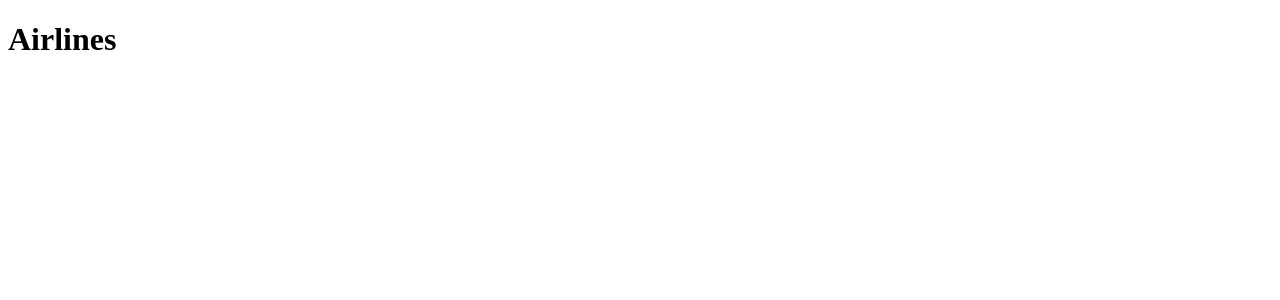
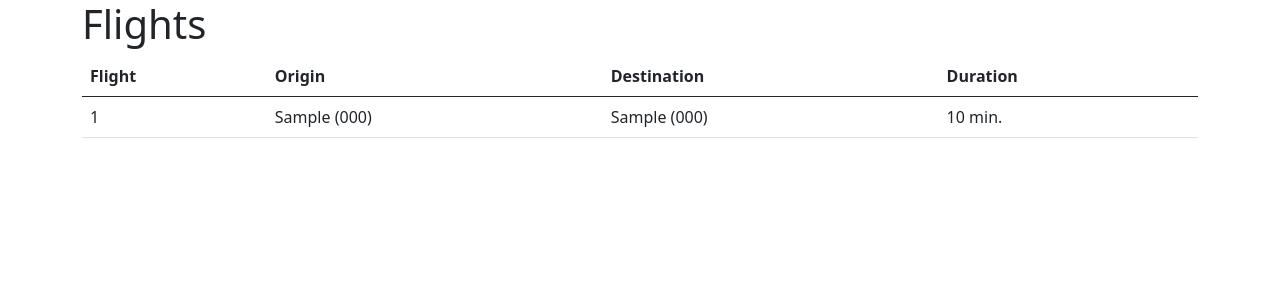
Before and after one commit to dbarrerap/cs50_django_airline, a Django app: page /flights/ in a window 1280 px wide. Before the commit the part shown is almost empty. Shown: the top 300 px of the page. Run offline with Django 3.2, Linux system fonts and the light colour scheme; tables that the repository leaves empty hold one stand-in row (values such as "Sample post").

Commit message:
Show Flights

```diff
--- a/airline/flights/templates/flights/index.html
+++ b/airline/flights/templates/flights/index.html
@@ -1,12 +1,29 @@
-<!DOCTYPE html>
-<html lang="en">
-<head>
-    <meta charset="UTF-8">
-    <meta http-equiv="X-UA-Compatible" content="IE=edge">
-    <meta name="viewport" content="width=device-width, initial-scale=1.0">
-    <title>CS50 Airlines</title>
-</head>
-<body>
-    <h1>Airlines</h1>
-</body>
-</html>
+{% extends 'flights/layout.html' %}
+
+
+{% block title %}- Flights{% endblock %}
+
+{% block content %}
+<h1>Flights</h1>
+
+<table class="table">
+    <thead>
+        <tr>
+            <th>Flight</th>
+            <th>Origin</th>
+            <th>Destination</th>
+            <th>Duration</th>
+        </tr>
+    </thead>
+    <tbody>
+        {% for flight in flights %}
+        <tr>
+            <td>{{ flight.id }}</td>
+            <td>{{ flight.origin }}</td>
+            <td>{{ flight.destination }}</td>
+            <td>{{ flight.duration }} min.</td>
+        </tr>
+        {% endfor %}
+    </tbody>
+</table>
+{% endblock %}
--- /dev/null
+++ b/airline/flights/templates/flights/layout.html
@@ -0,0 +1,16 @@
+<!DOCTYPE html>
+<html lang="en">
+<head>
+    <meta charset="UTF-8">
+    <meta http-equiv="X-UA-Compatible" content="IE=edge">
+    <meta name="viewport" content="width=device-width, initial-scale=1.0">
+    <link href="https://cdn.jsdelivr.net/npm/bootstrap@5.1.0/dist/css/bootstrap.min.css" rel="stylesheet" integrity="sha384-KyZXEAg3QhqLMpG8r+8fhAXLRk2vvoC2f3B09zVXn8CA5QIVfZOJ3BCsw2P0p/We" crossorigin="anonymous">
+    <title>CS50 Airlines {% block title %}{% endblock %}</title>
+</head>
+<body>
+    <div class="container">
+        {% block content %}
+        {% endblock %}
+    </div>
+</body>
+</html>
--- a/airline/flights/views.py
+++ b/airline/flights/views.py
@@ -1,6 +1,8 @@
 from django.shortcuts import render
+from .models import Airport, Flight
 
 # Create your views here.
 def index(request):
     context = {}
+    context['flights'] = Flight.objects.all()
     return render(request, 'flights/index.html', context)
```
